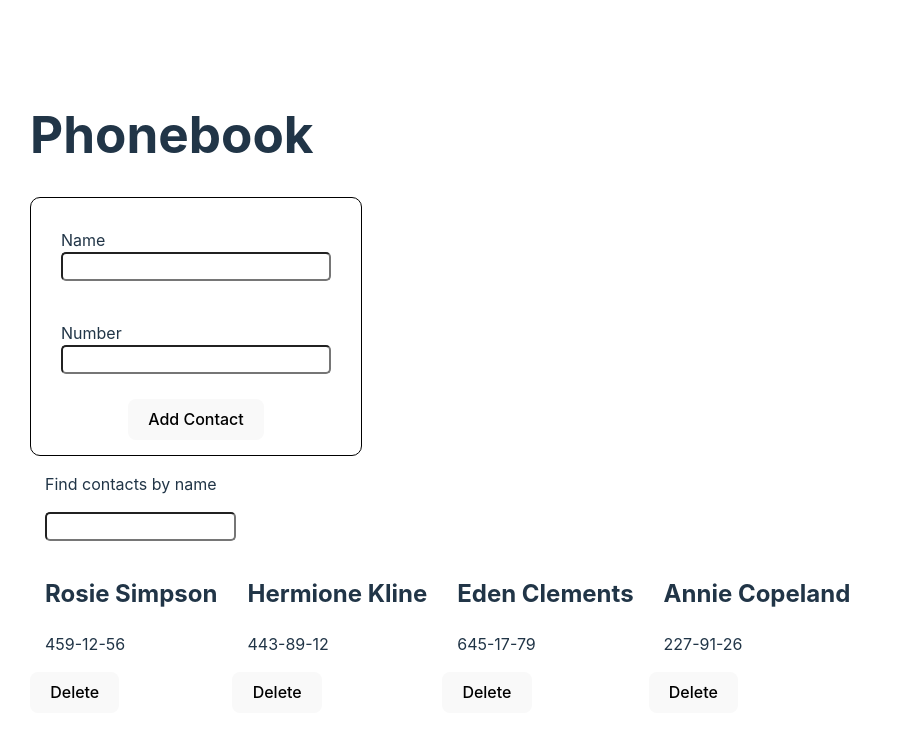
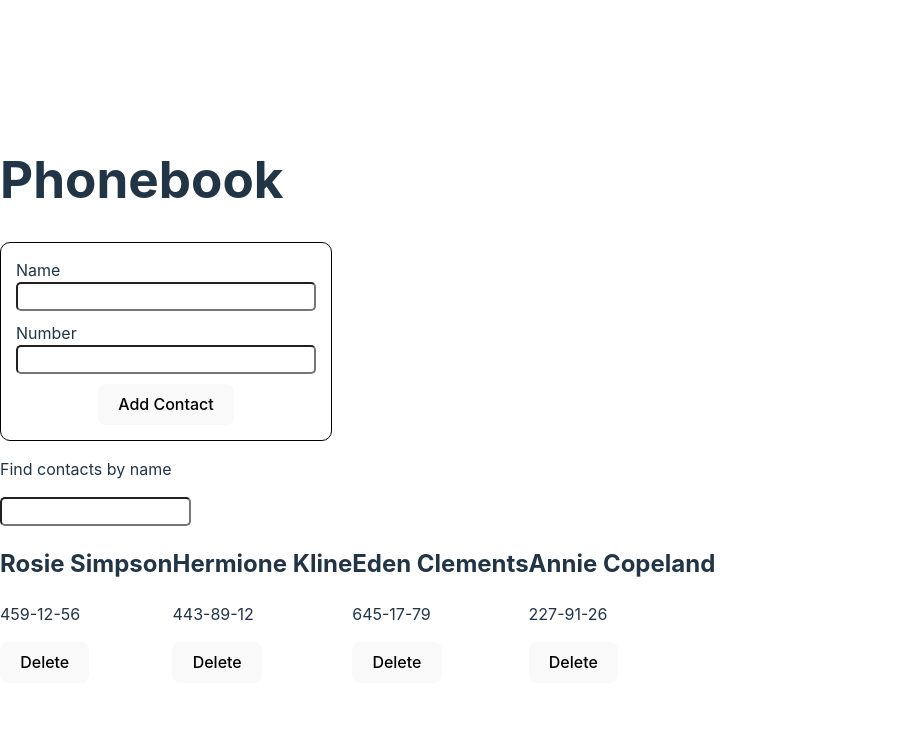
Before and after one commit to rojhatbalta/goit-react-hw-03, a React (Vite) app: page / in a window 1280 px wide. Shown: the top 736 px of the page, without its empty margins (0-912 px from the left). Built offline with nearby package versions, Linux system fonts and the light colour scheme.

Commit message:
homework update

```diff
--- a/src/components/Contact/Contact.jsx
+++ b/src/components/Contact/Contact.jsx
@@ -3,12 +3,14 @@
 
 export default function Contact({ contact, deleteContact }) {
   return (
-    <li className="contactContainer">
-      <div>
-        <h2 className="contactName">{contact.name}</h2>
-        <p className="contactNumber">{contact.number}</p>
+    <li>
+      <div className="contactContainer">
+        <div>
+          <h2 className="contactName">{contact.name}</h2>
+          <p className="contactNumber">{contact.number}</p>
+        </div>
+        <button onClick={() => deleteContact(contact.id)}>Delete</button>
       </div>
-      <button onClick={() => deleteContact(contact.id)}>Delete</button>
     </li>
   );
 }
--- a/src/components/ContactForm/ContactForm.jsx
+++ b/src/components/ContactForm/ContactForm.jsx
@@ -55,7 +55,6 @@
             <Field type="text" name="name" id="name" />
             <ErrorMessage name="name" component="span" />
           </div>
-
           <div>
             <label htmlFor="number">Number</label>
             <Field
@@ -66,7 +65,6 @@
             />
             <ErrorMessage name="number" component="span" />
           </div>
-
           <button type="submit">Add Contact</button>
         </Form>
       )}
--- a/src/components/SearchBox/Searchbox.module.css
+++ b/src/components/SearchBox/Searchbox.module.css
@@ -3,6 +3,6 @@
   border-radius: 5px;
 }
 
-div {
-  margin: 15px;
+.searchContainer {
+  border: 8px solid #a2a2a2;
 }
```
